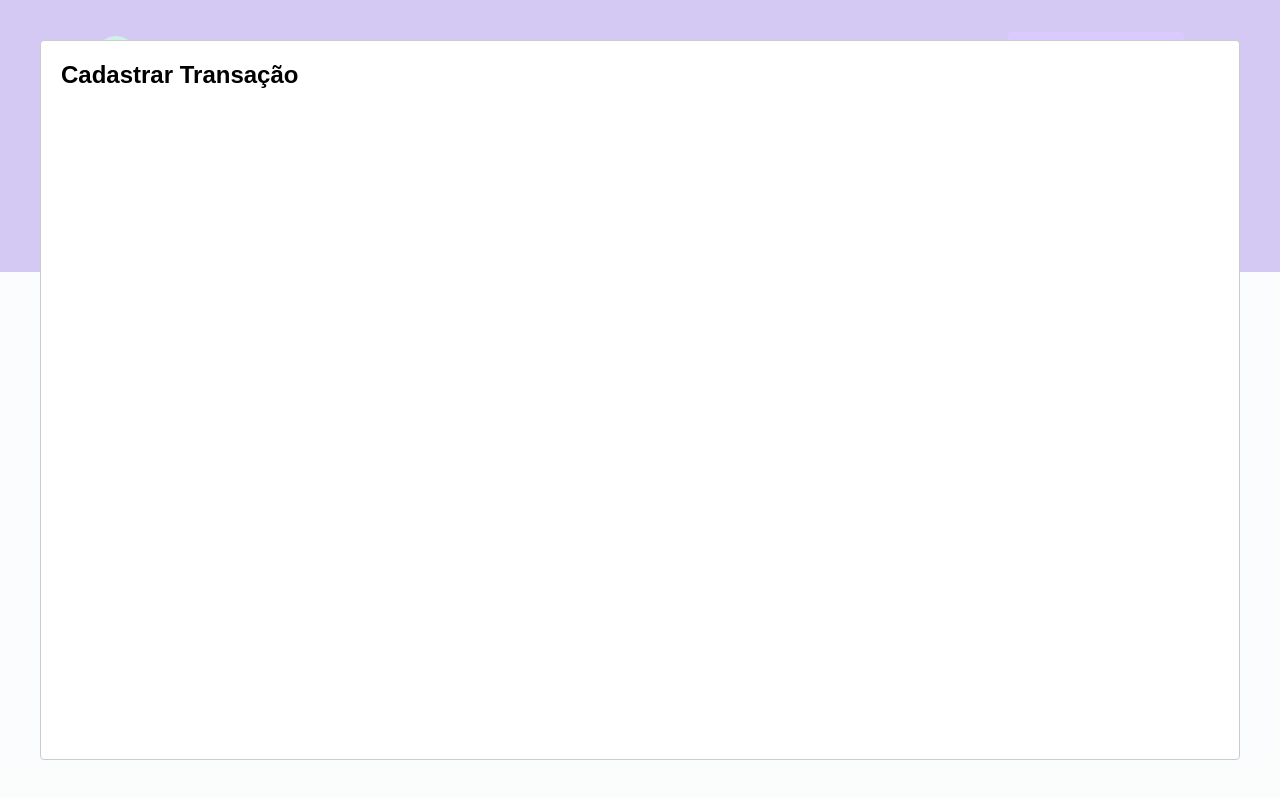
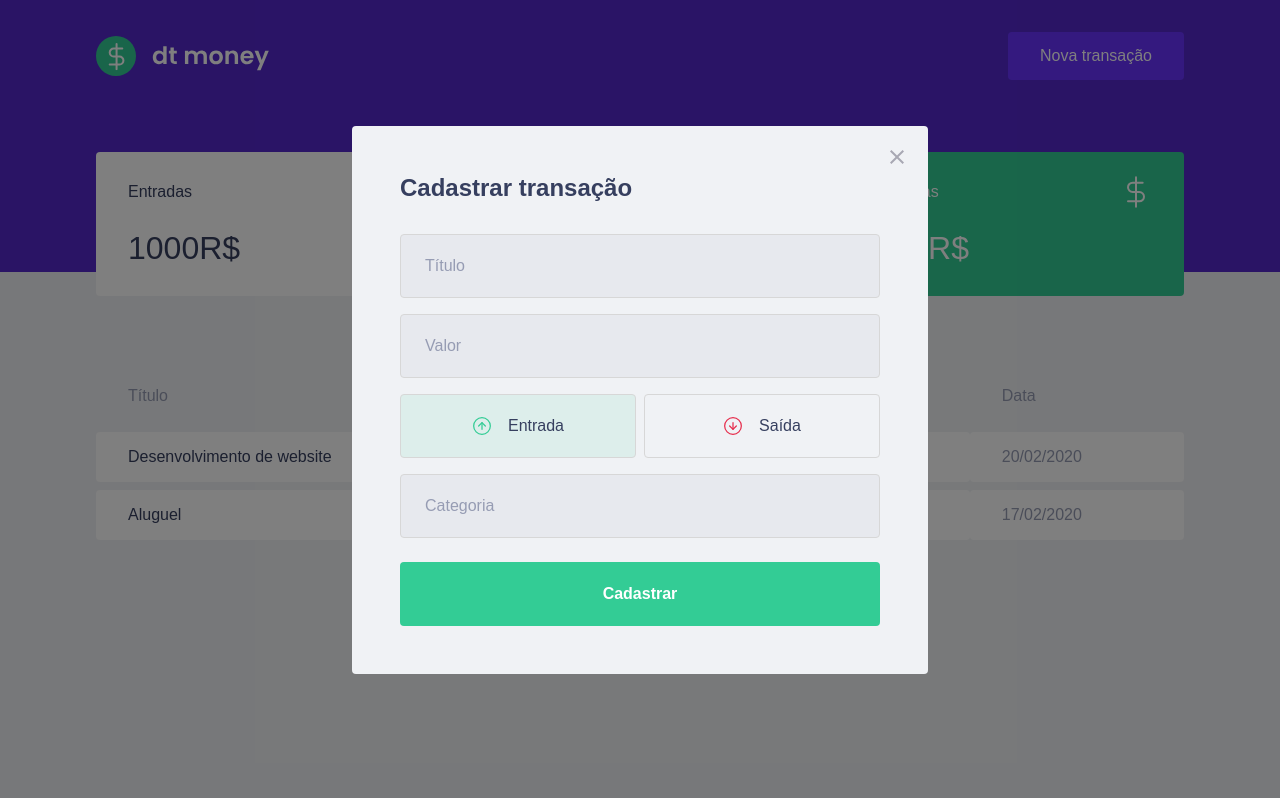
Before and after one commit to lscborges-old/dtmoney, a React (Create React App) app: page / in a window 1280 px wide. Both pictures are taken after a click on the button "Nova transação". Built offline with nearby package versions, Linux system fonts and the light colour scheme; no server answers; what miragejs would draw is missing.

Commit message:
Added modal styles

```diff
--- a/package.json
+++ b/package.json
@@ -6,6 +6,7 @@
     "@types/react-modal": "^3.12.0",
     "axios": "^0.21.1",
     "miragejs": "^0.1.41",
+    "polished": "^4.1.1",
     "react": "^17.0.1",
     "react-dom": "^17.0.1",
     "react-modal": "^3.12.1",
--- a/src/components/NewTransactionModal/index.tsx
+++ b/src/components/NewTransactionModal/index.tsx
@@ -1,4 +1,10 @@
+import { useState } from 'react';
 import Modal from 'react-modal'
+import closeImg from '../../assets/close.svg';
+import incomeImg from '../../assets/income.svg';
+import outcomeImg from '../../assets/outcome.svg';
+
+import { Container , TransactionTypeContainer, RadioBox} from './styles'
 
 interface NewTransactionModalProps {
   isOpen: boolean;
@@ -6,13 +12,67 @@
 }
 
 export function NewTransactionModal({isOpen,onRequestClose}:NewTransactionModalProps) {
+  const [type, setType] = useState('deposit');
 
   return(
     <Modal
     isOpen={isOpen}
     onRequestClose={onRequestClose}
+    overlayClassName = "react-modal-overlay"
+    className = "react-modal-content"
     >
-      <h2>Cadastrar Transação</h2>
+      <button
+       type = "button"
+       onClick={onRequestClose}
+       className = "react-modal-close"
+       >
+        <img src={closeImg} alt="Fechar modal"/>
+      </button>
+      <Container>
+        <h2>Cadastrar transação</h2>
+
+        <input
+        placeholder="Título"
+        />
+
+        <input
+        type='number'
+        placeholder="Valor"
+        />
+
+        <TransactionTypeContainer>
+
+          <RadioBox
+            type="button"
+            onClick={()=>{setType('deposit')}}
+            isActive = {type==='deposit'}
+            activeColor = "green"
+          >
+            <img src={incomeImg} alt="Entrada"/>
+            <span>Entrada</span>
+          </RadioBox>
+
+          <RadioBox
+            type="button"
+            onClick={()=>{setType('withdraw')}}
+            isActive = {type==='withdraw'}
+            activeColor = "red"
+          >
+            <img src={outcomeImg} alt="Saída"/>
+            <span>Saída</span>
+          </RadioBox>
+
+        </TransactionTypeContainer>
+
+        <input
+        placeholder="Categoria"
+        />
+
+        <button type="submit">
+          Cadastrar
+        </button>
+
+      </Container>
     </Modal>
   )
 }
--- a/src/components/NewTransactionModal/styles.ts
+++ b/src/components/NewTransactionModal/styles.ts
@@ -1,3 +1,102 @@
 import styled from "styled-components";
+import { darken, transparentize } from 'polished';
 
-export const Container = styled.div``;
+export const Container = styled.form`
+  h2{
+    color: var(--text-title);
+    font-size: 1.5rem;
+    margin-bottom: 2rem;
+  }
+
+  input{
+    width: 100%;
+    padding: 0 1.5rem;
+    height: 4rem;
+    border-radius: 0.25rem;
+
+    border: 1px solid #d7d7d7;
+    background: #e7e9ee;
+
+    font-weight: 400;
+    font-size: 1rem;
+
+    &::placeholder{
+      color: var(--text-body)
+
+    }
+
+    & + input{
+      margin-top: 1rem;
+    }
+  }
+
+  button[type="submit"]{
+    width: 100%;
+    padding: 0 1.5rem;
+    height: 4rem;
+    background: var(--green);
+    color: #FFF;
+    border-radius: 0.25rem;
+    border: 0;
+    font-size: 1rem;
+    margin-top: 1.5rem;
+    font-weight: 600;
+
+    transition: filter 0.2s;
+
+    &:hover {
+      filter: brightness(0.9);
+    }
+  }
+`;
+
+export const TransactionTypeContainer = styled.div`
+  margin:1rem 0;
+  display: grid;
+  grid-template-columns: 1fr 1fr;
+  gap: 0.5rem;
+
+`;
+
+interface RadioBoxProps{
+  isActive: boolean;
+  activeColor: 'green'|'red';
+}
+
+const colors = {
+  green:'#33cc95',
+  red:'#E52E4D'
+}
+
+export const RadioBox = styled.button<RadioBoxProps>`
+  height: 4rem;
+  border: 1px solid #d7d7d7;
+  border-radius: 0.25rem;
+
+  background: ${({isActive, activeColor})=>isActive
+  ? transparentize(0.9,colors[activeColor])
+  : 'transparent'};
+
+  display: flex;
+  align-items: center;
+  justify-content: center;
+
+  transition: border-color 0.2s;
+
+  &:hover{
+    border-color: ${darken(0.1, '#d7d7d7')}
+  }
+
+  img{
+    width: 20px;
+    height: 20px;
+  }
+
+  span{
+    display: inline-block;
+    margin-left: 1rem;
+    font-size: 1rem;
+    color: var(--text-title);
+  }
+
+`;
--- a/src/styles/global.ts
+++ b/src/styles/global.ts
@@ -55,4 +55,43 @@
     cursor: not-allowed;
   }
 
+  .react-modal-overlay {
+    background: rgba(0,0,0,0.5);
+
+    position:fixed;
+    top:0;
+    bottom:0;
+    right:0;
+    left:0;
+
+    display:flex;
+    align-items:center;
+    justify-content: center;
+
+  }
+
+  .react-modal-content {
+    width:100%;
+    max-width:576px;
+    background: var(--background);
+    padding: 3rem;
+    position: relative;
+    border-radius: 0.25rem;
+  }
+
+  .react-modal-close{
+    position: absolute;
+    right: 1.5rem;
+    top: 1.5rem;
+    border: 0;
+    background: transparent;
+
+    transition: filter 0.2s;
+
+    &:hover{
+      filter: brightness(0.8)
+    }
+
+  }
+
 `;
```
Also changed, not shown: 1 other file (tests, documents, lock files or other folders).
